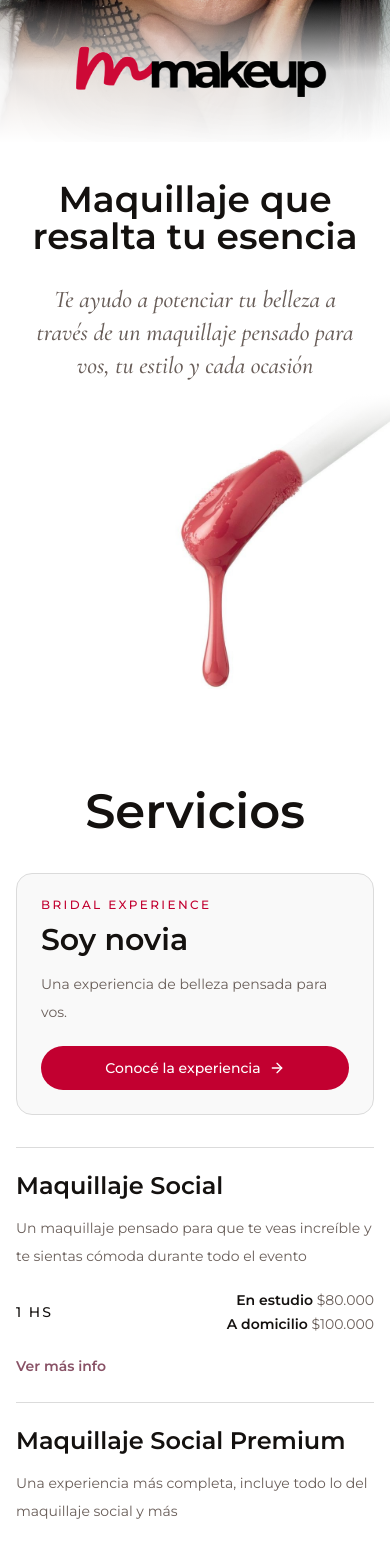
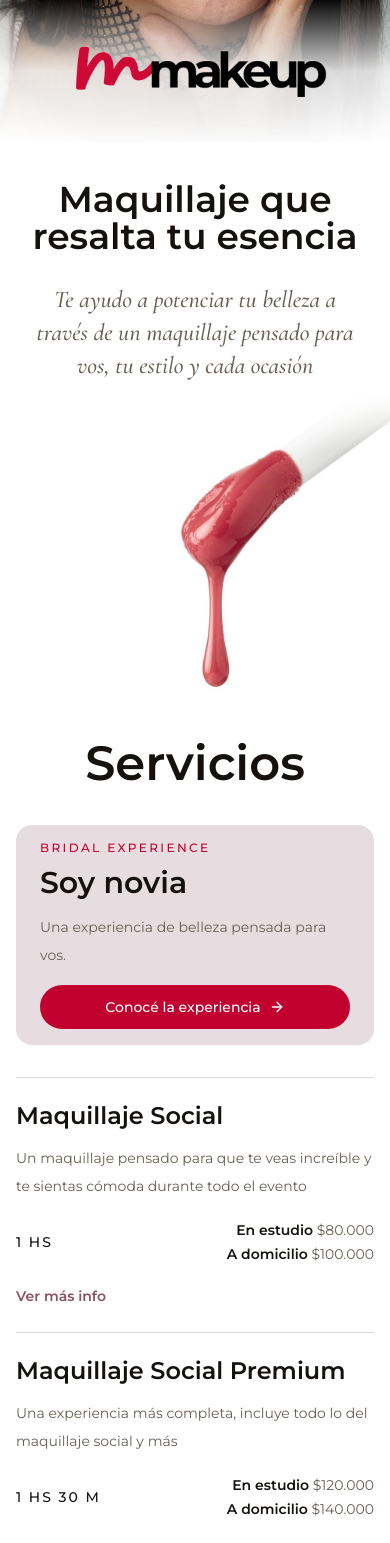
Before and after one commit to MagaliAbratte/mmakeup, a Next.js app: page / in a window 390 px wide. Shown: the part 432-1975 px from the top of the page. Built offline with nearby package versions, Linux system fonts and the light colour scheme.

Commit message:
ajusts ui

```diff
--- a/components/sections/contact-section.tsx
+++ b/components/sections/contact-section.tsx
@@ -18,18 +18,18 @@ function WhatsAppIcon({ className }: { className?: string }) {
 
 export function ContactSection({ contact, buttonOnly = false }: ContactSectionProps) {
   return (
-    <section id="contacto" className="bg-white px-3 pb-0 pt-6 sm:px-5 sm:pb-2 sm:pt-10">
-      <div className={buttonOnly ? "container px-5 pb-8 text-center sm:px-10 sm:pb-12" : "container px-5 pb-6 pt-10 text-center sm:px-10 sm:pb-8 sm:pt-14"}>
+    <section id="contacto" className="bg-white px-3 pb-0 pt-3 sm:px-5 sm:pb-2 sm:pt-10">
+      <div className={buttonOnly ? "container px-5 pb-8 text-center sm:px-10 sm:pb-12" : "container px-5 pb-4 pt-6 text-center sm:px-10 sm:pb-8 sm:pt-14"}>
         {!buttonOnly && <>
         <h2 className="mx-auto max-w-3xl text-balance text-4xl font-semibold leading-tight tracking-normal sm:text-6xl">
           {contact.title}
         </h2>
-        <p className="mx-auto mt-6 max-w-xl text-base leading-8 text-muted-foreground">{contact.description}</p>
+        <p className="mx-auto mt-4 max-w-xl text-base leading-8 text-muted-foreground sm:mt-6">{contact.description}</p>
         </>}
 
         <Button
           asChild
-          className={`${buttonOnly ? "" : "mt-9 "}rounded-full bg-[#25D366] px-7 text-[#063b1c] shadow-none transition-all duration-500 hover:bg-[#20bd5a] hover:px-8 focus-visible:ring-[#128c7e]`}
+          className={`${buttonOnly ? "" : "mt-6 sm:mt-9 "}rounded-full bg-[#25D366] px-7 text-[#063b1c] shadow-none transition-all duration-500 hover:bg-[#20bd5a] hover:px-8 focus-visible:ring-[#128c7e]`}
         >
           <Link href={contact.whatsappUrl} target="_blank" rel="noreferrer">
             <WhatsAppIcon className="mr-2 size-4" />
--- a/components/sections/intro-section.tsx
+++ b/components/sections/intro-section.tsx
@@ -4,7 +4,7 @@ import editorialImage from "@/app/assets/grafica2.jpeg";
 
 export function IntroSection() {
   return (
-    <section className="overflow-hidden bg-white pb-10 pt-2 sm:pb-14">
+    <section className="overflow-hidden bg-white pb-4 pt-2 sm:pb-14">
       <div className="grid items-center gap-3 pl-4 sm:gap-5 md:grid-cols-[minmax(0,1fr)_minmax(360px,46vw)] md:gap-12 md:pl-[max(2rem,calc((100vw-1200px)/2))]">
         <div className="mx-auto max-w-2xl pr-4 text-center md:mx-0 md:pr-0">
           <h2 className="text-balance text-4xl font-semibold leading-[1.02] tracking-normal text-foreground sm:text-6xl">
--- a/components/sections/services-section.tsx
+++ b/components/sections/services-section.tsx
@@ -9,7 +9,7 @@ type ServicesSectionProps = {
 
 export function ServicesSection({ services }: ServicesSectionProps) {
   return (
-    <section id="servicios" className="bg-white py-12 sm:py-16">
+    <section id="servicios" className="bg-white pb-12 pt-6 sm:py-16">
       <div className="container">
         <div className="mb-9 max-w-4xl text-center sm:mx-auto sm:mb-11">
           <h2 className="text-balance text-5xl font-semibold leading-[1.02] tracking-normal text-foreground sm:text-7xl">
@@ -17,7 +17,7 @@ export function ServicesSection({ services }: ServicesSectionProps) {
           </h2>
         </div>
 
-        <div className="mx-auto mb-8 grid max-w-5xl gap-5 rounded-2xl border border-border bg-muted/40 p-6 sm:grid-cols-[minmax(0,1fr)_auto] sm:items-center sm:p-8">
+        <div className="mx-auto mb-8 grid max-w-5xl gap-4 rounded-2xl bg-bridal-rose/20 px-6 py-4 sm:grid-cols-[minmax(0,1fr)_auto] sm:items-center sm:px-8 sm:py-6">
           <div>
             <p className="mb-2 text-xs font-medium uppercase tracking-[0.2em] text-primary">Bridal Experience</p>
             <h3 className="text-3xl font-semibold">Soy novia</h3>
```
